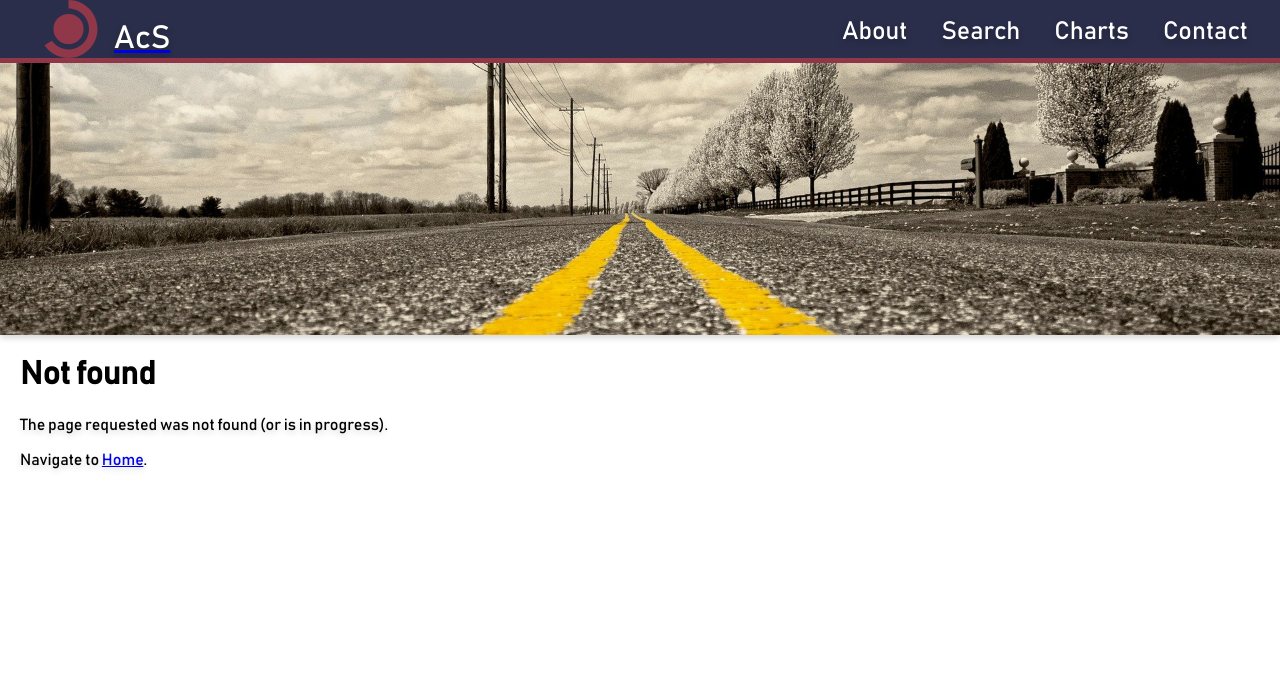
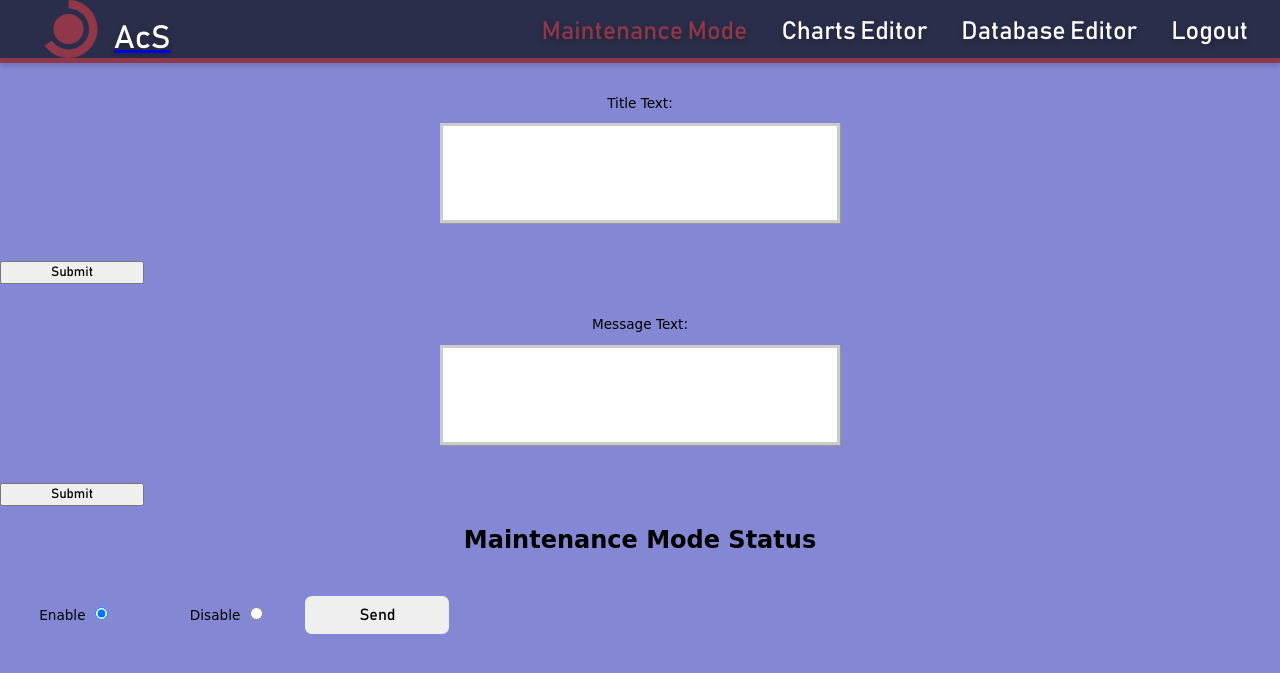
Before and after one commit to gabidiac11/AcS_tw_project, a PHP site: page /maintenancemode in a window 1280 px wide. Shown: the top 673 px of the page. Run offline with PHP 8.4, Linux system fonts and the light colour scheme.

Commit message:
Setup MaintenanceMode page and Admin Panel Page with Controllers for sql operations.

```diff
--- a/Controllers/maintenance.php
+++ b/Controllers/maintenance.php
@@ -9,6 +9,6 @@ class Maintenance extends Controller
     }
 
     public function index() {
-        $this->loadView("Maintenance", []);
+        $this->loadView("maintenance", []);
     }
 }
--- /dev/null
+++ b/Controllers/maintenancemode.php
@@ -0,0 +1,15 @@
+<?php
+
+class maintenancemode extends Controller
+{
+
+    function __construct()
+    {
+        parent::__construct();
+    }
+
+    public function index()
+    {
+        $this->loadView("maintenancemode", []);
+    }
+}
--- a/Views/AdminPanel.php
+++ b/Views/AdminPanel.php
@@ -9,13 +9,13 @@
     <title> AdminPanel - USA Accidents Smart Visualizer</title>
     <link href="../../assets/css/index.css" media="all" rel="stylesheet" type="text/css" />
     <link href="../../assets/css/header.css" media="all" rel="stylesheet" type="text/css" />
-    <link href="../../assets/css/admin.css" media="all" rel="stylesheet" type="text/css" />
+    <link href="../../assets/css/adminpanel.css" media="all" rel="stylesheet" type="text/css" />
     <script src="../../assets/js/loginpanel.js"></script>
 </head>
 
 <body onload="verificator()">
 <?php
-require_once __DIR__ . '/Layout/Header.php';
+require_once __DIR__ . '/Layout/Admin.php';
 ?>
 <main id="admin-panel">
 
--- /dev/null
+++ b/Views/Layout/Admin.php
@@ -0,0 +1,28 @@
+<header class="flex-all flex-between header box-shadow-re-use">
+    <a class="flex-all logo-container" href="/">
+        <img src="./../../assets/svg/logo.svg">
+        <div class="brand-title text-box-shadow-re-use">AcS</div>
+    </a>
+
+    <ul id="list-header" class="flex-all flex-end header-meniu-links">
+        <li> <a href="/maintenancemode" class="text-box-shadow-re-use"> Maintenance Mode </a> </li>
+        <li> <a href="/chartseditor" class="text-box-shadow-re-use"> Charts Editor</a> </li>
+        <li> <a href="/dbeditor" class="text-box-shadow-re-use"> Database Editor </a> </li>
+        <li> <a href="/admin" class="text-box-shadow-re-use"> Logout </a> </li>
+    </ul>
+    <script>
+        /**
+         * highlight the current page
+         */
+        (() => {
+            const headerLiElements = document.querySelectorAll("#list-header a");
+
+            for (let i = 0; i < headerLiElements.length; i++) {
+                if (window.location.pathname.indexOf(headerLiElements[i].getAttribute("href")) === 0) {
+                    headerLiElements[i].classList.add("selected");
+                    break;
+                }
+            }
+        })()
+    </script>
+</header>
--- a/Views/Maintenance.php
+++ b/Views/Maintenance.php
@@ -20,8 +20,8 @@
     <img src="../../assets/images/logo.png">
     <h1>We&rsquo;ll be back soon!</h1>
     <div>
-        <p>Sorry, but at this moment we do some maintenance work. If you have any problems you can <a href="mailto:contanct@localhost.con#">contact us</a>.</p>
-        <p>&mdash; The ACS Team</p>
+        <p id="text">Sorry, but at this moment we do some maintenance work. If you have any problems you can <a href="mailto:contanct@localhost.con#">contact us</a>.</p>
+        <p id="by">&mdash; The ACS Team</p>
     </div>
     </div>
 </article>
--- /dev/null
+++ b/Views/MaintenanceMode.php
@@ -0,0 +1,53 @@
+<!DOCTYPE html>
+<html lang="en">
+
+<head>
+    <meta name="viewport" content="width=device-width, initial-scale=1, shrink-to-fit=no, maximum-scale=1, minimal-ui"/>
+    <meta http-equiv="Content-Type" content="text/html; charset=utf-8"/>
+    <link rel="icon" type="image/png" href="./../assets/favicon/logo.ico"/>
+
+    <title> AdminPanel - USA Accidents Smart Visualizer</title>
+    <link href="../../assets/css/index.css" media="all" rel="stylesheet" type="text/css"/>
+    <link href="../../assets/css/header.css" media="all" rel="stylesheet" type="text/css"/>
+    <link href="../../assets/css/maintenancemode.css" media="all" rel="stylesheet" type="text/css"/>
+    <link href="../../assets/css/ui/button.css" media="all" rel="stylesheet" type="text/css"/>
+    <script src="../../assets/js/loginpanel.js"></script>
+    <script src="../../assets/js/ui/button.js"></script>
+</head>
+
+<body onload="verificator()">
+<?php
+require_once __DIR__ . '/Layout/Admin.php';
+?>
+<main class="main" id="admin-panel">
+    <form action="/action_page.php">
+        <label for="title">Title Text:</label>
+        <textarea wrap="off" id="title" name="title">
+
+  </textarea>
+        <br><br>
+        <input class="button" id="SubmitTitle" type="submit" value="Submit">
+    </form>
+    <form action="/action_page.php">
+        <label for="message">Message Text:</label>
+        <textarea wrap="off" id="message" name="message">
+
+  </textarea>
+        <br><br>
+        <input class="button" id="SubmitMessage" type="submit" value="Submit">
+    </form>
+    <h2>Maintenance Mode Status</h2>
+    <label class="container">Enable
+        <input type="radio" checked="checked" name="radio">
+        <span class="checkmark"></span>
+    </label>
+    <label class="container">Disable
+        <input type="radio" name="radio">
+        <span class="checkmark"></span>
+    </label>
+        <button class="button">Send</button>
+
+</main>
+</body>
+
+</html>
--- /dev/null
+++ b/assets/css/adminpanel.css
@@ -0,0 +1 @@
+body{background-color: #8387d4;}
--- /dev/null
+++ b/assets/css/maintenancemode.css
@@ -0,0 +1,52 @@
+body {
+    background-color: #8387d4;
+}
+
+textarea {
+    resize: none;
+    overflow: auto;
+    width: 400px;
+    height: 100px;
+    font-family: Tahoma, sans-serif;
+    border: 3px solid #cccccc;
+    padding: 5px;
+    box-shadow: 1px 1px 1px #999;
+    display: block;
+    margin: auto;
+}
+
+label {
+    font-family: "Comic Sans MS";
+    display: block;
+    text-align: center;
+    line-height: 150%;
+    font-size: .85em;
+    margin-top: 30px;
+    margin-bottom: 10px;
+}
+
+textarea {
+    font-size: .8rem;
+    letter-spacing: 1px;
+}
+
+.container {
+    display: inline-block;
+    width: 150px;
+}
+
+.button {
+    margin: 0 auto;
+    width: 144px;
+}
+
+#submitStatus {
+    display: block;
+    margin-top: 10px;
+    align-items: center;
+}
+
+h2 {
+    text-align: center;
+    font-family: "Comic Sans MS";
+}
--- a/assets/js/loginpanel.js
+++ b/assets/js/loginpanel.js
@@ -1,9 +1,8 @@
 function verificator() {
-/*if(count($this->select("Select token from token_table where token_value ='.$_COOKIE['token']") ) > 0) {
-//redirect to page
-} else {
-//redirect to login
-//sessionStorage.removeItem("TokenAdminPanel");
+
+    if (1> 0) {
+
+    } else {
+        sessionStorage.removeItem("TokenAdminPanel");
+    }
 }
- */
-}
```
Also changed, not shown: Models/AdminQuery.php (added, +27 -0 lines), Models/MaintenanceUtil.php (added, +22 -0 lines).
